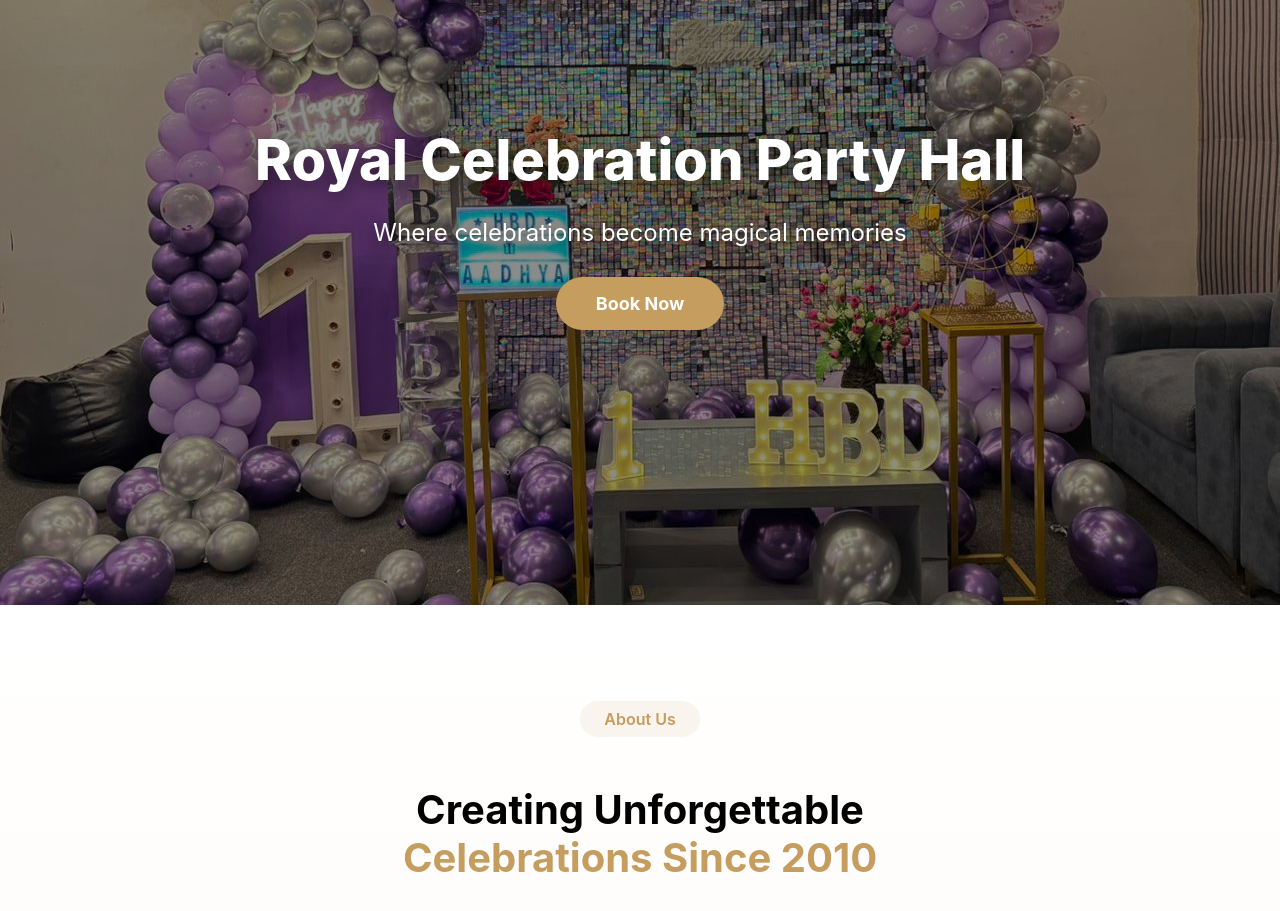
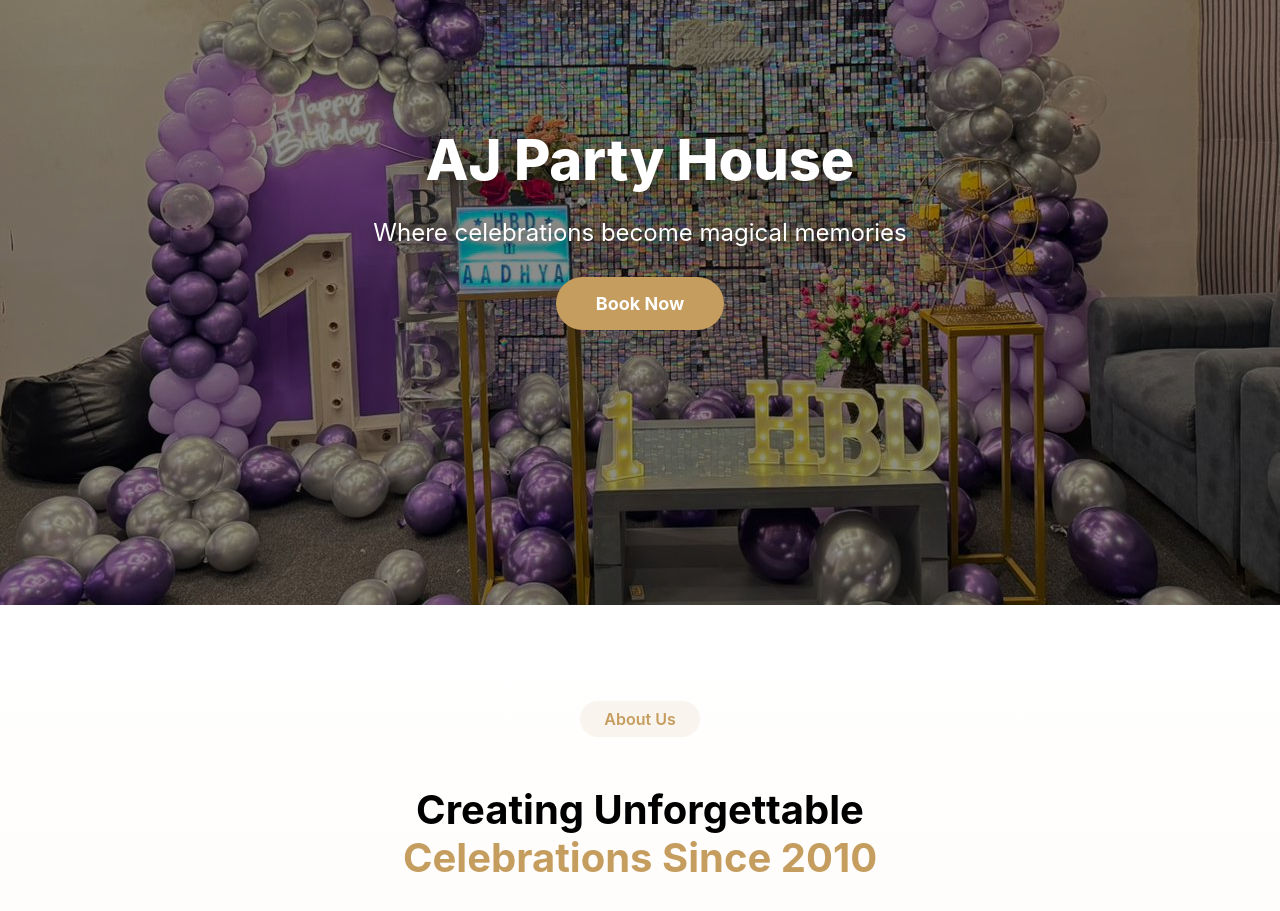
Before and after one commit to pathapatisneha2025-commits/Partyhousewebsite, a React (Create React App) app: page / in a window 1280 px wide. Shown: the part 860-1771 px from the top of the page. Built offline with nearby package versions, Linux system fonts and the light colour scheme.

Commit message:
changes made

```diff
--- a/src/component/herosection.jsx
+++ b/src/component/herosection.jsx
@@ -77,7 +77,7 @@ export default function Hero() {
 
         {/* Content */}
         <div style={styles.heroContent}>
-          <h1 style={styles.title}>Royal Celebration Party Hall</h1>
+          <h1 style={styles.title}>AJ Party House</h1>
           <p style={styles.subtitle}>Where celebrations become magical memories</p>
 
           <a
```
